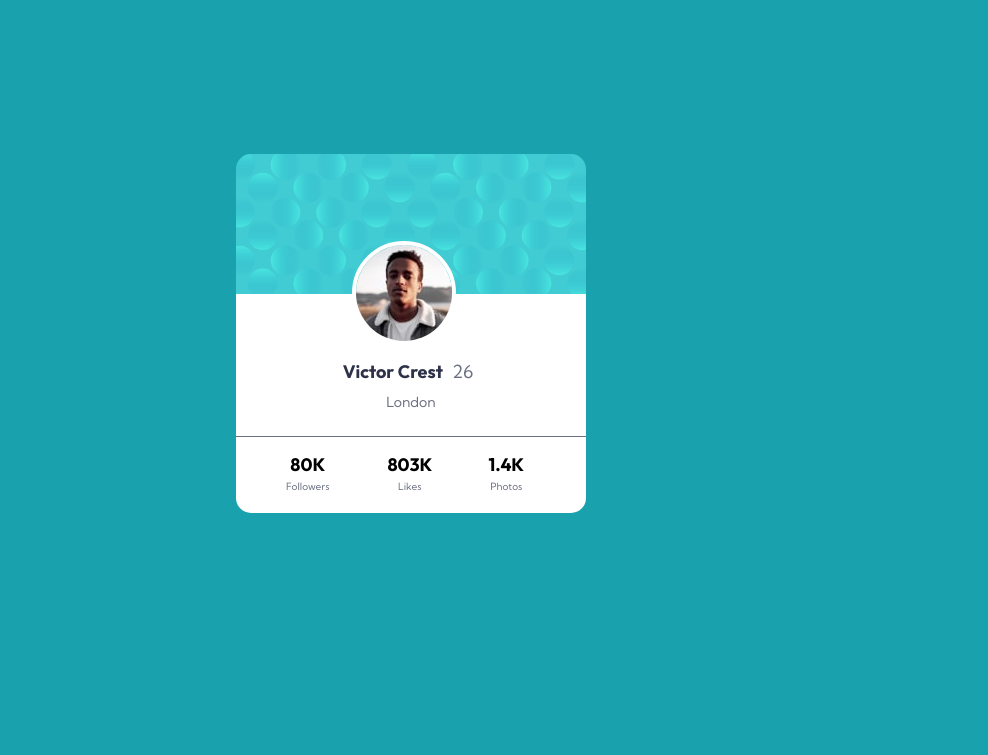
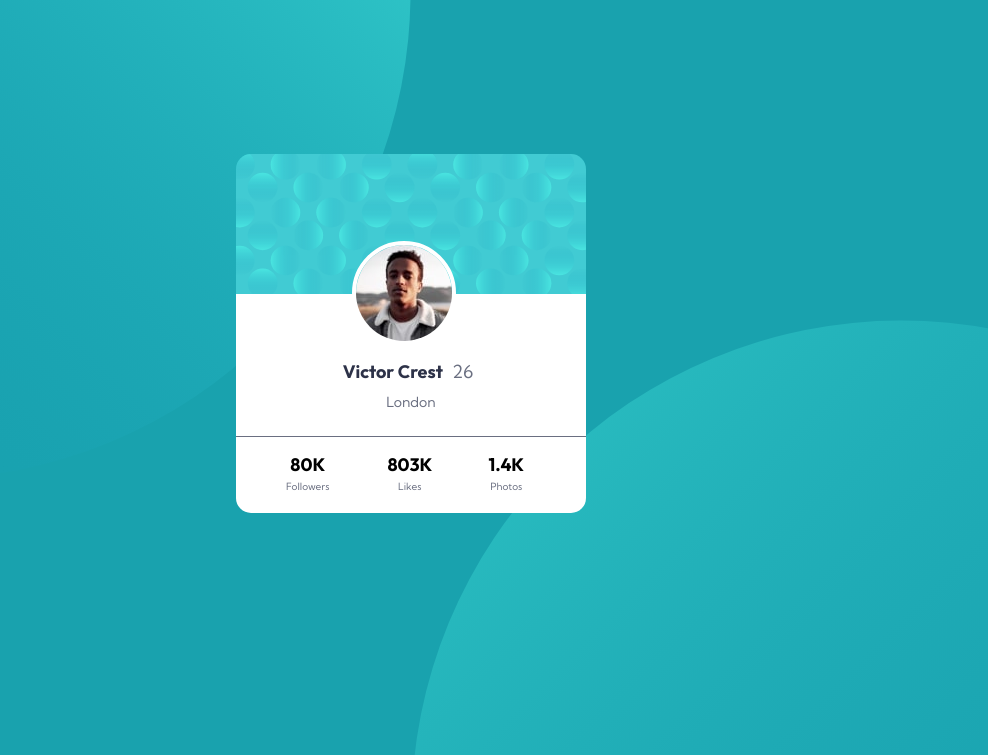
Before and after one commit to RafaelNunesg/profile-card-component-main, a plain HTML site: page index.html in a window 1280 px wide. Shown: the top 755 px of the page, without its empty margins (229-1217 px from the left). Drawn offline with Linux system fonts and the light colour scheme.

Commit message:
desafio front end menttor profile card component main finalizado

```diff
--- a/css/estilo.css
+++ b/css/estilo.css
@@ -9,7 +9,12 @@
 body{
     overflow: hidden;
     background: hsl(185, 75%, 39%);
-    min-width: 100%;
+    min-height: 100vh;
+    display: flex;
+    background-image: url(../images/bg-pattern-top.svg), url(../images/bg-pattern-bottom.svg);
+    background-position: right 50vw bottom 40vh, left 50vw top 40vh;
+    background-repeat: no-repeat, no-repeat;
+    border: 1px solid red, 1px solid green;
 }
 
 .container{
```
Also changed, not shown: index.html (+1 -5 lines).
